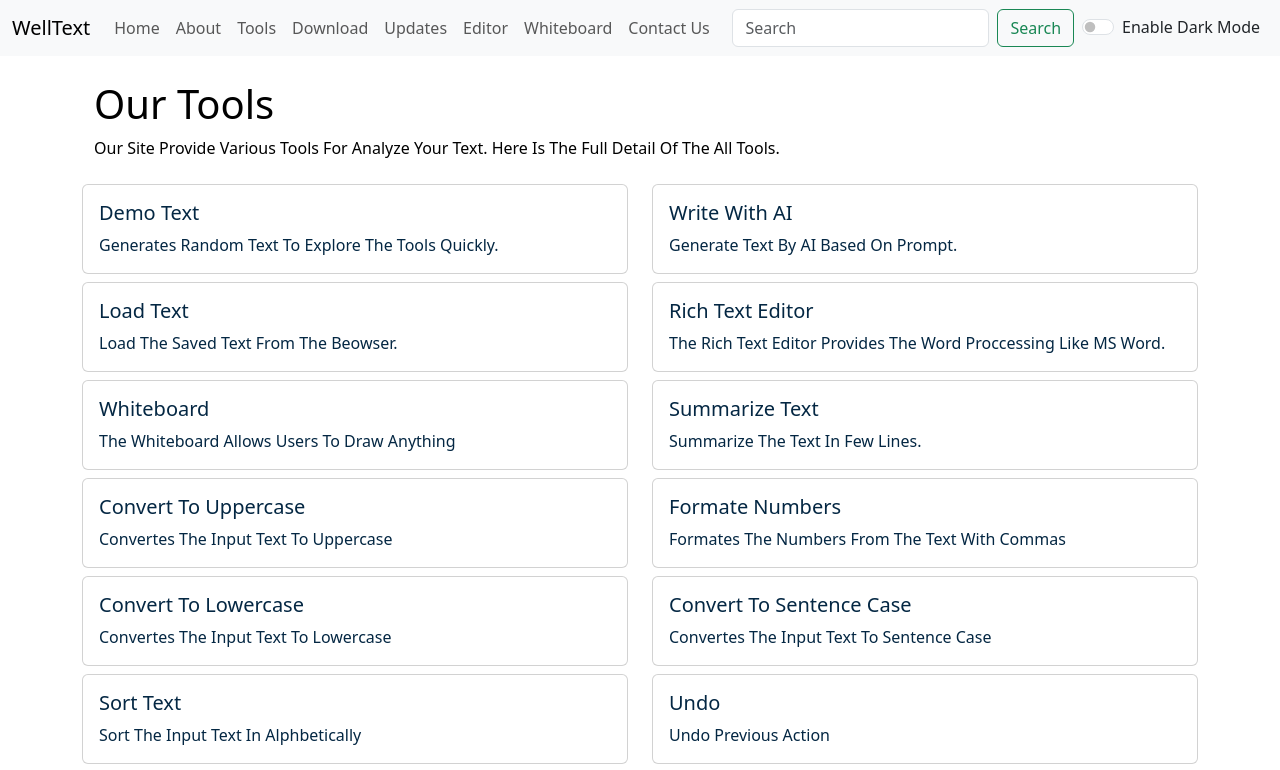
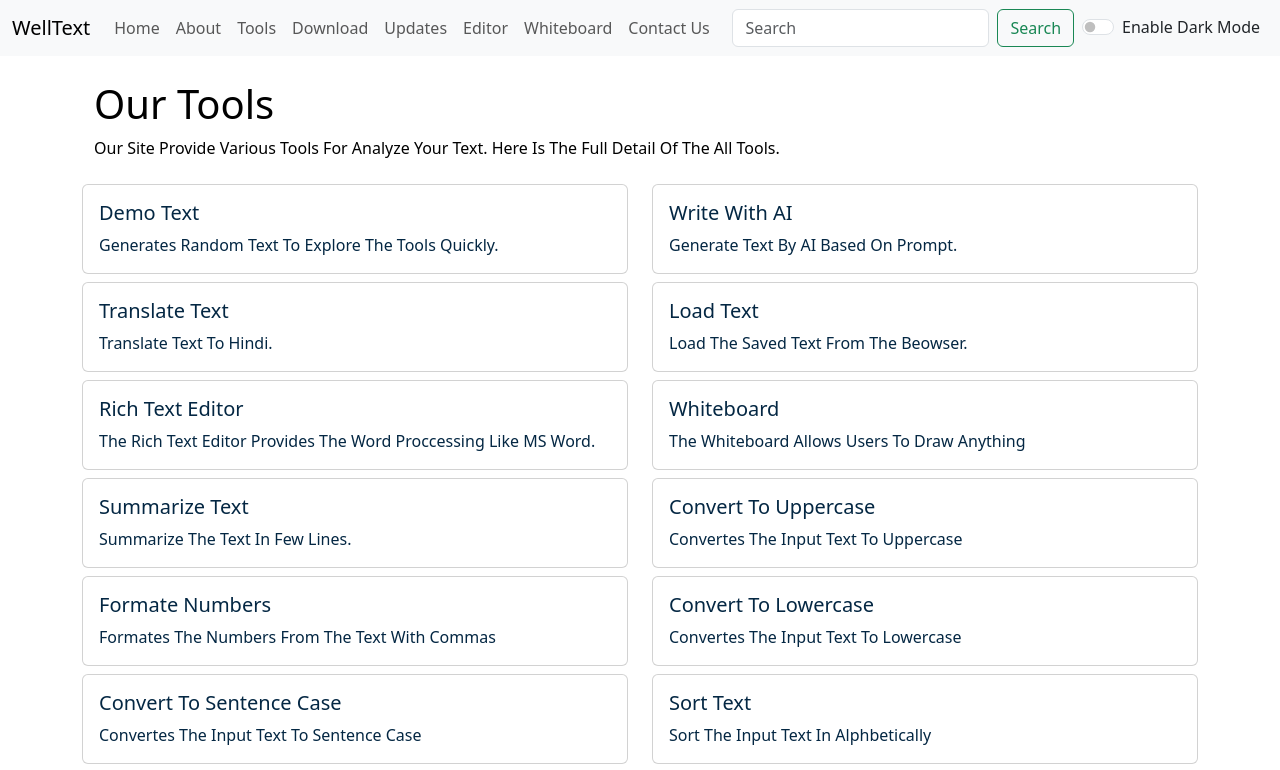
Before and after one commit to Akashmishra1209/codeweb, a React (Create React App) app: page /tools in a window 1280 px wide. Shown: the top 770 px of the page. Built offline with nearby package versions, Linux system fonts and the light colour scheme.

Commit message:
Added Translate Text Feature

```diff
--- a/package.json
+++ b/package.json
@@ -14,6 +14,7 @@
     "@vercel/analytics": "^1.2.2",
     "appwrite": "^13.0.2",
     "file-saver": "^2.0.5",
+    "google-translate-api-browser": "^5.0.0",
     "jquery": "^3.7.1",
     "react": "^18.2.0",
     "react-dom": "^18.2.0",
--- a/src/components/Form.js
+++ b/src/components/Form.js
@@ -1,5 +1,6 @@
 import React, { useState } from 'react'
 import '../../src/App.css';
+import { translate } from "google-translate-api-browser"
 export default function Form(props) {
     const [text, setText] = useState("")
     const [history, setHistory] = useState([]);
@@ -308,7 +309,7 @@ export default function Form(props) {
             setText(newText)
         }
     }
-    const writeWithAI = async() => {
+    const writeWithAI = async () => {
         let description = prompt("Enter The Topic")
         let wordLimit = prompt("Select Word Count")
         const url = 'https://ai-essay-generator.p.rapidapi.com/generate/essay/v1/';
@@ -322,7 +323,7 @@ export default function Form(props) {
             body: new URLSearchParams({
                 description: description,
                 mode: 'Standard',
-                word_count:wordLimit,
+                word_count: wordLimit,
             })
         };
 
@@ -330,10 +331,20 @@ export default function Form(props) {
             const response = await fetch(url, options);
             const result = await response.json();
             setText(result.essay)
-            props.showalert("Text Generated","Success")
+            props.showalert("Text Generated", "Success")
         } catch (error) {
             console.error(error);
         }
+    }
+    const translateText = () => {
+        translate(text, { to: "hi", corsUrl: "http://cors-anywhere.herokuapp.com/" })
+            .then(res => {
+                setText(res.text)
+                props.showalert("Text Translated", "Success")
+            })
+            .catch(err => {
+                console.error(err);
+            });
     }
     return (
         <>
@@ -351,6 +362,7 @@ export default function Form(props) {
                 <button className={`btn btn-outline-primary  mx-2 my-2 `} onClick={generateRandomText} >Demo Text</button>
                 <button className={`btn btn-outline-primary  mx-2 my-2 `} onClick={writeWithAI} >Write With AI</button>
                 <button className={`btn btn-outline-primary  mx-2 my-2 `} onClick={loadText} >Load Text</button>
+                <button className={`btn btn-outline-primary  mx-2 my-2 `} onClick={translateText} >Translate Text</button>
                 <button className={`btn btn-outline-success mx-2 my-2`} onClick={up} >Convert To Uppercase </button>
                 <button className={`btn btn-outline-success mx-2 my-2`} onClick={handleUndo} >Undo </button>
                 <button className={`btn btn-outline-success mx-2 my-2`} onClick={handleRedo}>Redo</button>
--- a/src/components/Tools.js
+++ b/src/components/Tools.js
@@ -24,6 +24,14 @@ export default function Tools(props) {
                         <div className="card-body">
                             <h5 className="card-title">Write With AI</h5>
                             <p className="card-text">Generate Text By AI Based On Prompt.</p>
+                        </div>
+                    </div>
+                </div>
+                <div className="col-sm-6 mb-3 mb-sm-0 mt-xl-2 "  >
+                    <div className="card" style={myStyle} >
+                        <div className="card-body">
+                            <h5 className="card-title">Translate Text</h5>
+                            <p className="card-text">Translate Text To Hindi.</p>
                         </div>
                     </div>
                 </div>
```
Also changed, not shown: 1 other file (tests, documents, lock files or other folders).
